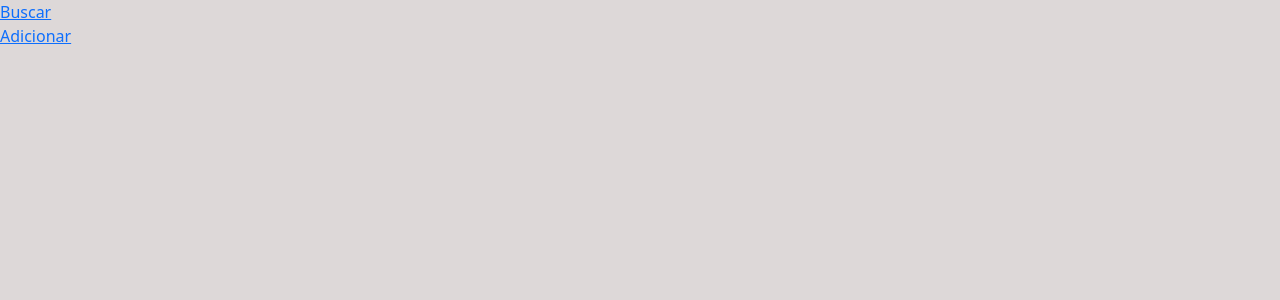
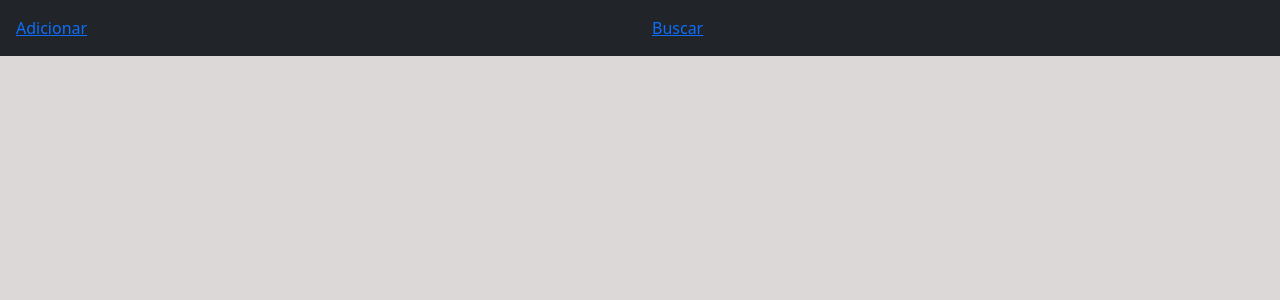
Before and after one commit to dggokb/psicologia-react, a React (Vite) app: page /home in a window 1280 px wide. Shown: the top 300 px of the page. Built offline with nearby package versions, Linux system fonts and the light colour scheme.

Commit message:
ajustando rotas com navbar

```diff
--- a/src/components/select.tsx
+++ b/src/components/select.tsx
@@ -7,7 +7,6 @@ export default function Select({ data, selectedValue, onChange }: {
 
   return (
     <>
-    {console.log({data})}
       <select onChange={(e) => onChange(e.target.value)}>
         {data?.map((dado, index) => (
           <option key={index} value={dado.name} defaultValue={selectedValue}>{dado.descricao}</option>
--- a/src/hooks/useMesData.jsx
+++ b/src/hooks/useMesData.jsx
@@ -13,8 +13,6 @@ export function useMesData() {
     },
     data: {},
   };
-  console.log(token)
-  console.log(config)
   return useQuery({
     queryFn: async () => await axios.get(API_URL, config),
     queryKey: ['mes-data'],
--- a/src/hooks/useTiposDePacienteData.jsx
+++ b/src/hooks/useTiposDePacienteData.jsx
@@ -5,7 +5,6 @@ const API_URL = 'http://localhost:8080/paciente/tipo'
 const token = localStorage.getItem("tokenDoUsuario");
 
 export function useTiposDePacienteData() {
-    console.log(token)
     const config = {
         headers: {
             'Accept': 'application/json',
--- a/src/index.jsx
+++ b/src/index.jsx
@@ -8,43 +8,34 @@ import { RouterProvider, createBrowserRouter } from 'react-router-dom';
 import Login from './login';
 import ErrorPage from './routes/error-page';
 import Home from './routes/home';
-import PacienteGet from './routes/consultaPacientes';
-import AdicionarPaciente from './routes/adicionaPaciente';
+import ConsultaPacientes from './routes/consultaPacientes';
+import AdicionaPaciente from './routes/adicionaPaciente';
 import 'bootstrap/dist/css/bootstrap.min.css';
 
 const queryClient = new QueryClient()
 const router = createBrowserRouter([
-  // {
-  //   path: "/",
-  //   element: <Home />,
-  //   errorElement: <ErrorPage />,
-  //   children: [
-  //     {
-  //       path: "paciente",
-  //       element: <PacienteGet />,
-  //     },
-  //   ]
-  // },
   {
     path: "/",
     element: <Login />,
     errorElement: <ErrorPage />,
   },
   {
-    path: "/home",
+    path: "home",
     element: <Home />,
     errorElement: <ErrorPage />,
+    children: [
+      {
+        path: "buscar",
+        element: <ConsultaPacientes />,
+        errorElement: <ErrorPage />,
+      },
+      {
+        path: "adicionar",
+        element: <AdicionaPaciente queryClient={queryClient} />,
+        errorElement: <ErrorPage />,
+      }
+    ]
   },
-  {
-    path: "/buscar",
-    element: <PacienteGet />,
-    errorElement: <ErrorPage />,
-  },
-  {
-    path: "/adicionar",
-    element: <AdicionarPaciente queryClient={queryClient} />,
-    errorElement: <ErrorPage />,
-  }
 ])
 
 export default function App() {
--- a/src/login.tsx
+++ b/src/login.tsx
@@ -2,7 +2,7 @@ import { QueryClient, useMutation } from "@tanstack/react-query";
 import axios from "axios";
 import React, { useState } from "react";
 import { Button, Col, Container, Form, Row, Stack } from "react-bootstrap";
-import { useNavigate } from "react-router-dom";
+import { HashRouter, Link, NavLink, Route, Routes, useNavigate } from "react-router-dom";
 
 export default function Login({ queryClient }: {
     queryClient: QueryClient;
@@ -34,7 +34,7 @@ export default function Login({ queryClient }: {
     return (
         <Container>
             <Stack gap={1}>
-                <div className="p-5"></div>
+                <div className="p-4"></div>
                 <div className="p-5"></div>
             </Stack>
             <Row className="justify-content-center">
--- a/src/routes/adicionaPaciente.tsx
+++ b/src/routes/adicionaPaciente.tsx
@@ -5,7 +5,7 @@ import { Link } from "react-router-dom";
 import SelectDeMeses from "../components/selectDeMeses";
 import SelectDeTipoDePaciente from "../components/selectDeTipoDePaciente";
 
-export default function AdicionarPaciente({ queryClient }: {
+export default function AdicionaPaciente({ queryClient }: {
   queryClient: QueryClient;
 }) {
 
@@ -53,9 +53,6 @@ export default function AdicionarPaciente({ queryClient }: {
 
   return (
     <div>
-      <nav>
-        <Link to="/home">Voltar</Link>
-      </nav>
       <form onSubmit={criarPaciente}>
         <div>
           <span>Nome:</span><input type="text" onChange={(e) => setNome(e.target.value)} />
--- a/src/routes/consultaPacientes.tsx
+++ b/src/routes/consultaPacientes.tsx
@@ -2,15 +2,12 @@ import { Link } from "react-router-dom";
 import { usePacienteData } from "../hooks/usePacienteData";
 
 
-export default function ConsultarPacientes() {
+export default function ConsultaPacientes() {
 
   const { isInitialLoading, isError, data, error, refetch } = usePacienteData();
 
   return (
     <div>
-      <nav>
-        <Link to="/home">Voltar</Link>
-      </nav>
       <button onClick={() => refetch()}>Obter Todos</button>
       {data?.data ? (
         <>
--- a/src/routes/home.jsx
+++ b/src/routes/home.jsx
@@ -1,18 +1,15 @@
-import { Link } from "react-router-dom";
+import { Link, Outlet } from "react-router-dom";
+import Navbar from "./navbar";
+import AdicionarPaciente from "./adicionaPaciente";
+import ConsultaPacientes from "./consultaPacientes";
 
 export default function Home() {
-    const token = localStorage.getItem("tokenDoUsuario");
-    console.log(token)
 
     return (
         <>
             <div>
-                <nav>
-                    <Link to="/buscar">Buscar</Link>
-                </nav>
-                <nav>
-                    <Link to="/adicionar">Adicionar</Link>
-                </nav>
+                <Navbar />
+                <Outlet />
             </div>
         </>
     )
--- /dev/null
+++ b/src/routes/navbar.tsx
@@ -0,0 +1,18 @@
+import React from "react";
+import { Col, Row } from "react-bootstrap";
+import { Link } from "react-router-dom";
+
+export default function Navbar() {
+    return (
+        <div className="p-3 mb-2 bg-dark text-white">
+            <Row>
+                <Col >
+                    <Link to="adicionar">Adicionar</Link>
+                </Col>
+                <Col>
+                    <Link to="buscar">Buscar</Link>
+                </Col>
+            </Row>
+        </div>
+    )
+}
```
